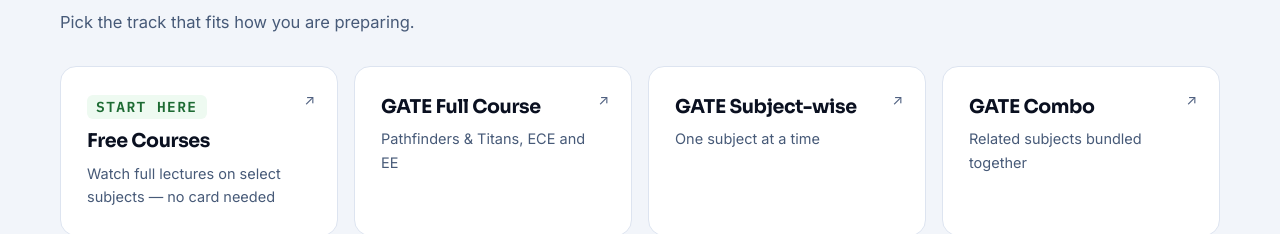
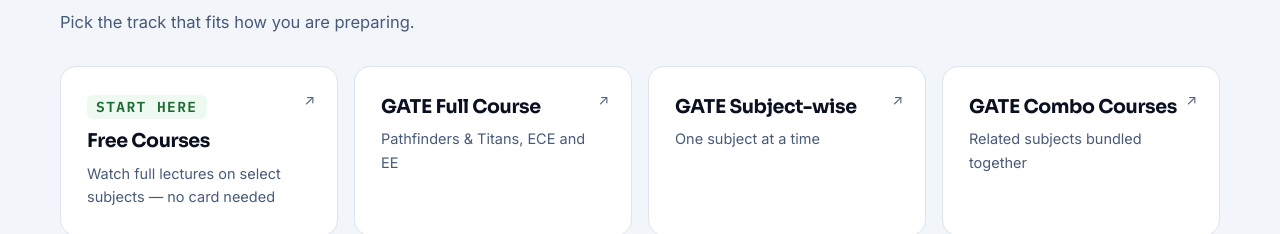
Before and after one commit to PF-pdfs/prepfusion-landing, a plain HTML site: page index.html in a window 1280 px wide. Shown: the part 1187-1421 px from the top of the page. Drawn offline with Linux system fonts and the light colour scheme.

Commit message:
Rename combo card to 'GATE Combo Courses'

```diff
--- a/index.html
+++ b/index.html
@@ -143,7 +143,7 @@
           <span>One subject at a time</span>
         </a>
         <a class="cat-card" href="#0" data-external="combo">
-          <b>GATE Combo</b>
+          <b>GATE Combo Courses</b>
           <span>Related subjects bundled together</span>
         </a>
         <a class="cat-card" href="#0" data-external="placement">
```
